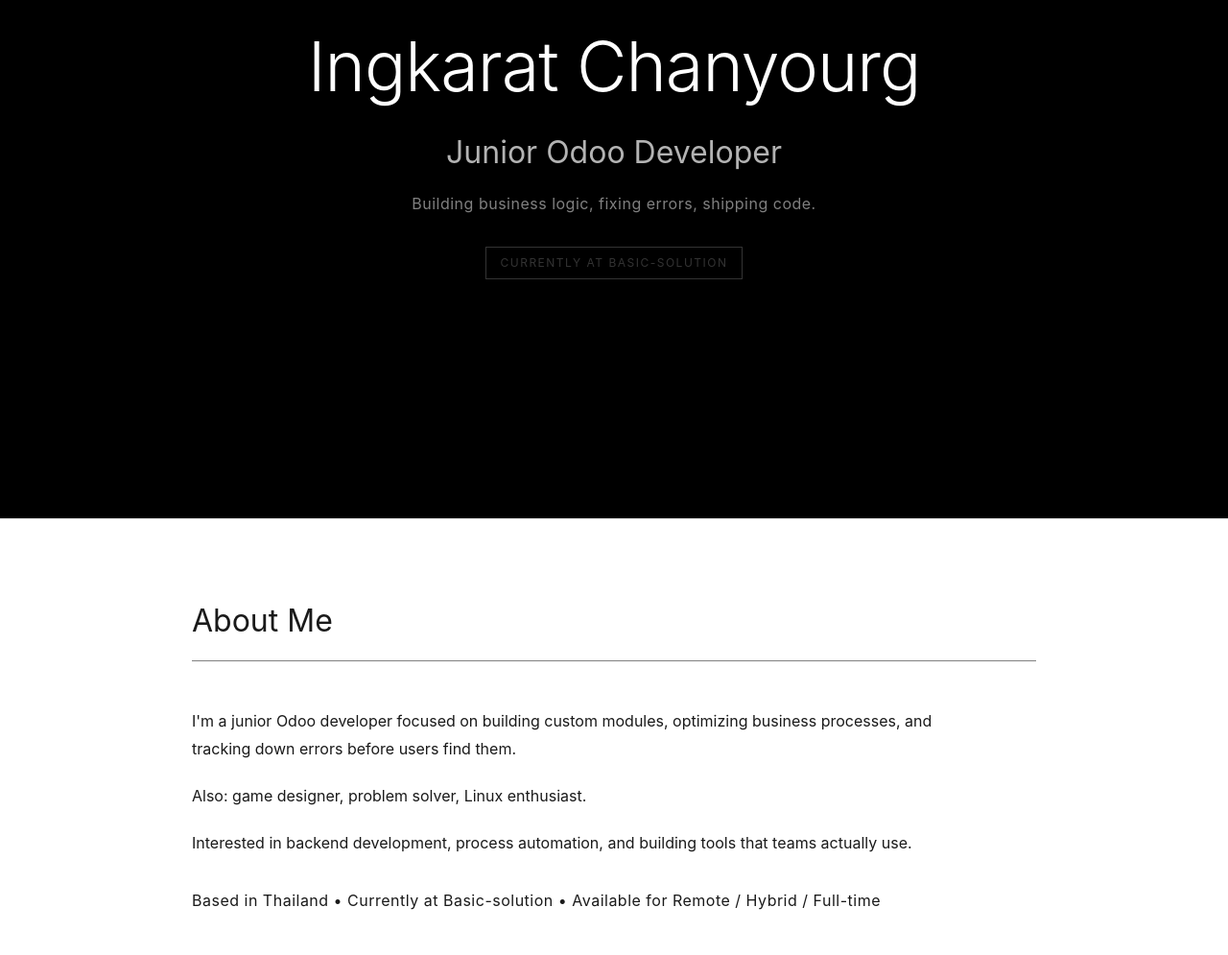
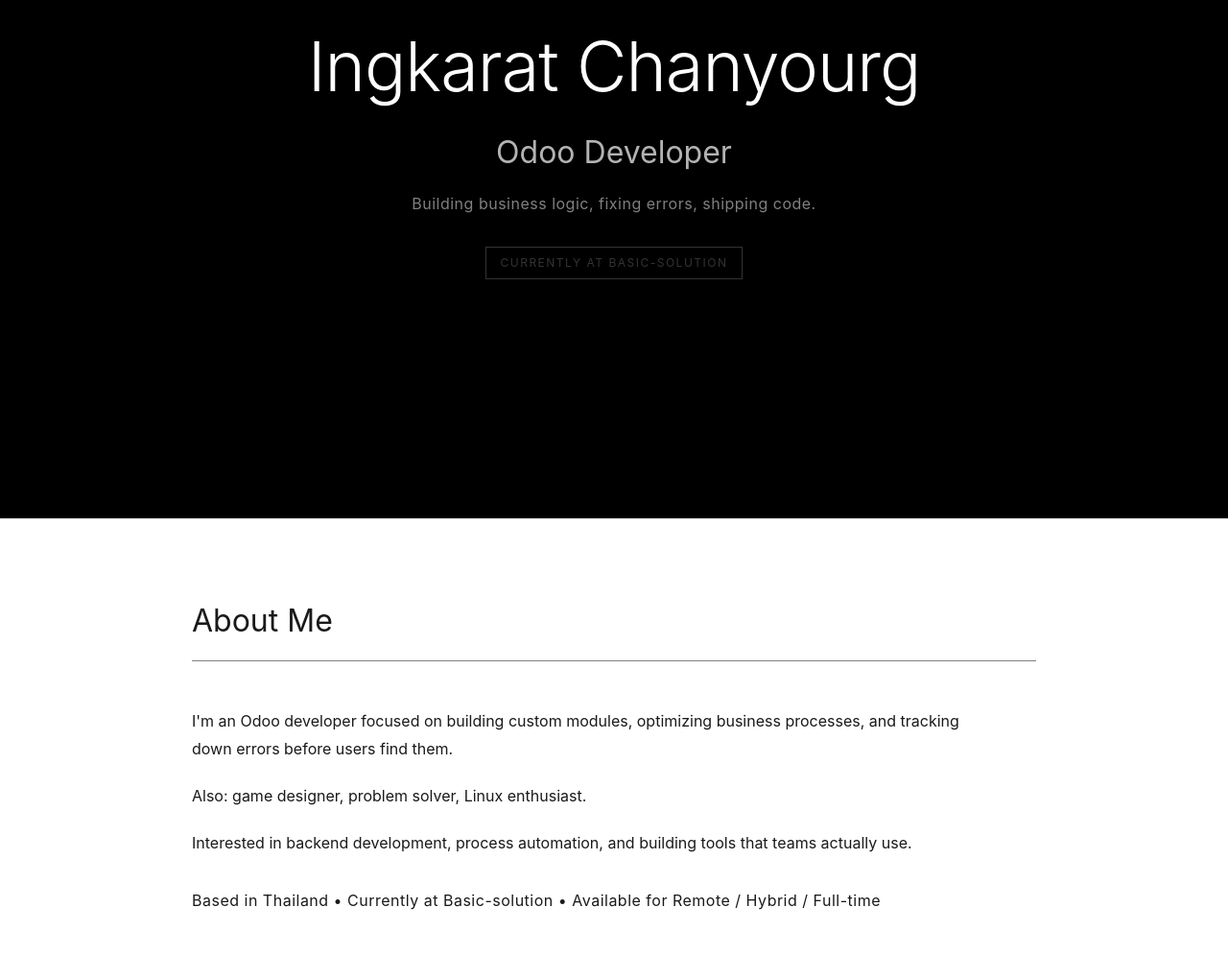
Before and after one commit to AgentAtnaf/PortFolio2.0, a plain HTML site: page index.html in a window 1280 px wide. Shown: the part 260-1255 px from the top of the page at 96% size. Drawn offline with Linux system fonts and the light colour scheme.

Commit message:
update: remove all junior/beginner mentions
Co-Authored-By: Claude Sonnet 4.6 <noreply@anthropic.com>

```diff
--- a/index.html
+++ b/index.html
@@ -3,11 +3,11 @@
 <head>
   <meta charset="UTF-8">
   <meta name="viewport" content="width=device-width, initial-scale=1.0">
-  <meta name="description" content="Ingkarat Chanyourg — Junior Odoo Developer. Building custom modules, automating business processes, and shipping reliable code.">
-  <meta property="og:title" content="Ingkarat Chanyourg | Junior Odoo Developer">
+  <meta name="description" content="Ingkarat Chanyourg — Odoo Developer. Building custom modules, automating business processes, and shipping reliable code.">
+  <meta property="og:title" content="Ingkarat Chanyourg | Odoo Developer">
   <meta property="og:description" content="Building business logic, fixing errors, shipping code.">
   <meta property="og:type" content="website">
-  <title>Ingkarat Chanyourg | Junior Odoo Developer</title>
+  <title>Ingkarat Chanyourg | Odoo Developer</title>
   <link rel="stylesheet" href="css/styles.css">
 </head>
 <body>
@@ -39,7 +39,7 @@
     <section class="hero" aria-label="Introduction">
       <div class="hero-content">
         <h1>Ingkarat Chanyourg</h1>
-        <p class="subtitle">Junior Odoo Developer</p>
+        <p class="subtitle">Odoo Developer</p>
         <p class="tagline">Building business logic, fixing errors, shipping code.</p>
         <p class="current-role">Currently at Basic-solution</p>
       </div>
@@ -51,7 +51,7 @@
         <h2 id="about-heading">About Me</h2>
 
         <p>
-          I'm a junior Odoo developer focused on building custom modules,
+          I'm an Odoo developer focused on building custom modules,
           optimizing business processes, and tracking down errors before
           users find them.
         </p>
```
